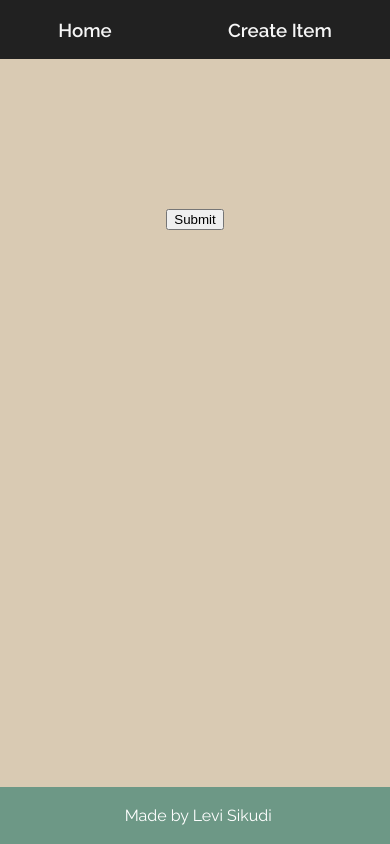
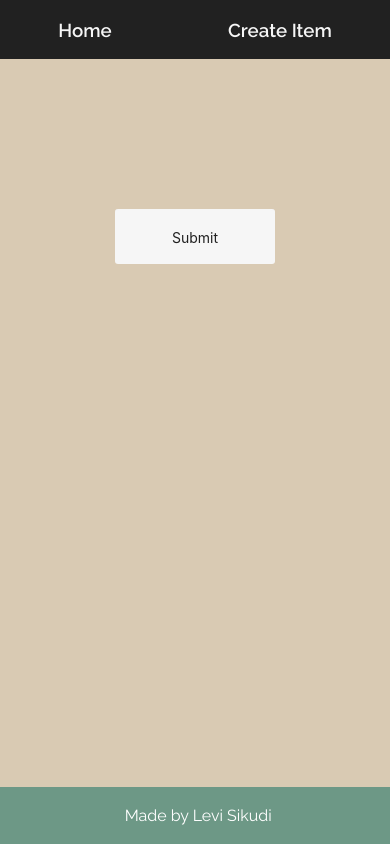
Before and after one commit to levisikudi/Mod-2-project, a website: page public/edit_page/index.html in a window 390 px wide. Drawn offline with Linux system fonts and the light colour scheme; no server answers.

Commit message:
button css finilized

```diff
--- a/public/create_page/index.css
+++ b/public/create_page/index.css
@@ -40,6 +40,40 @@ nav h3:hover{
     cursor: pointer;
 }
 
+#submit-button {
+    background-color: initial;
+    background-image: linear-gradient(#F6F6F6, #F6F6F6 100%);
+    border-radius: 3px;
+    border-style: none;
+    box-shadow: rgba(245, 244, 247, .25) 0 1px 1px inset;
+    color: #212121;
+    cursor: pointer;
+    display: inline-block;
+    font-family: Inter, sans-serif;
+    height: 3rem;
+    outline: 0;
+    text-align: center;
+    transition: all .3s cubic-bezier(.05, .03, .35, 1);
+    user-select: none;
+    -webkit-user-select: none;
+    touch-action: manipulation;
+    vertical-align: bottom;
+    width: 10rem
+  }
+
+  #submit-button:hover {
+    opacity: .7;
+  }
+
+  @media screen and (max-width: 1000px) {
+    #submit-button {
+      font-size: 14px;
+      height: 55px;
+      line-height: 55px;
+    }
+  }
+
+
 footer{
     background-color: #6D9886;
     position: fixed;
--- a/public/edit_page/index.css
+++ b/public/edit_page/index.css
@@ -39,10 +39,41 @@ input, #description-text{
     margin-left: 0.4rem;
 }
 
+/*  */
 
-#submit-button{
+#submit-button {
+    background-color: initial;
+    background-image: linear-gradient(#F6F6F6, #F6F6F6 100%);
+    border-radius: 3px;
+    border-style: none;
+    box-shadow: rgba(245, 244, 247, .25) 0 1px 1px inset;
+    color: #212121;
+    cursor: pointer;
+    display: inline-block;
+    font-family: Inter, sans-serif;
+    height: 3rem;
+    outline: 0;
     text-align: center;
-}
+    transition: all .3s cubic-bezier(.05, .03, .35, 1);
+    user-select: none;
+    -webkit-user-select: none;
+    touch-action: manipulation;
+    vertical-align: bottom;
+    width: 10rem
+  }
+
+  #submit-button:hover {
+    opacity: .7;
+  }
+
+  @media screen and (max-width: 1000px) {
+    #submit-button {
+      font-size: 14px;
+      height: 55px;
+      line-height: 55px;
+    }
+  }
+
 
 .product-box{
     width: 200px;
--- a/public/product_page/index.js
+++ b/public/product_page/index.js
@@ -29,9 +29,10 @@ const getSingleItem = async () =>{
     <div id='product-container'>
 
         <h1>${finalData.name}</h1><br/>
-        <span id="price">$${finalData.price}</span><br/><br/>
+        <span id="price">$${finalData.price}</span>
+        <p>(Tax not included)</p>
         <span id='out_of_stock'>${quantity}</span><br/><br/>
-        <p id="description">${finalData.description}</p>
+        <p id="description">${finalData.description}</p><br/>
         <span id='quantity'>${quantity} left </span><br/>
         <button id="buy-button">BUY ONE</button><br/><br/>
         <button class="manip-btn" id="delete-button">Delete item</button>
```
Also changed, not shown: public/edit_page/index.html (+0 -3 lines), public/product_page/index.css (+28 -5 lines), public/product_page/index.html (+5 -2 lines).
